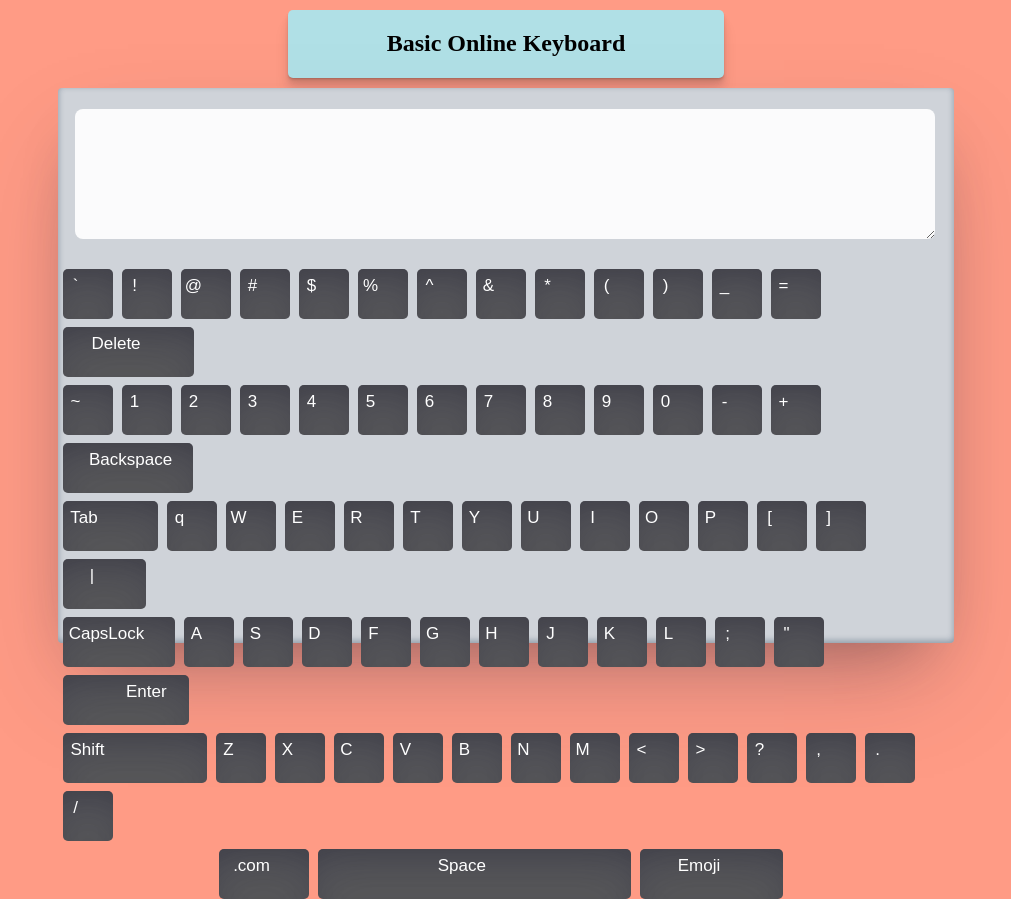
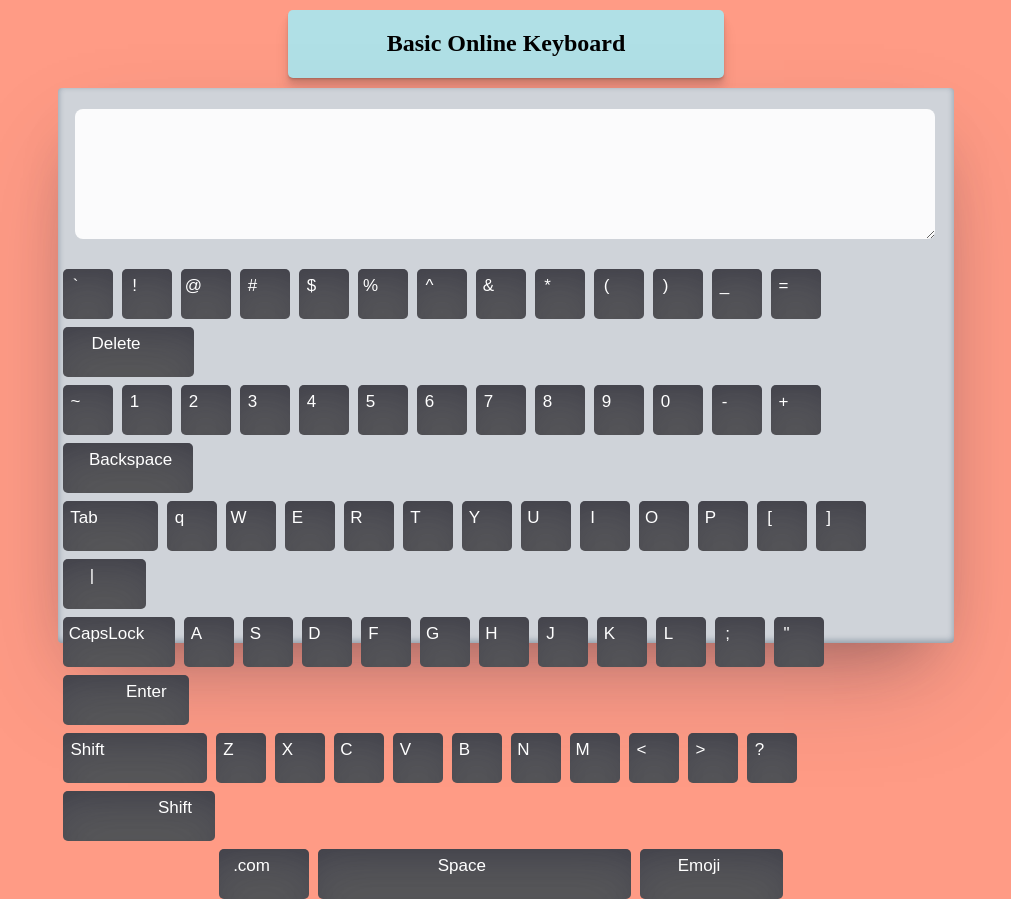
Before and after one commit to balamurugan301118008/Balamurugan-R---Keyboard-, a plain HTML site: page index.html in a window 1280 px wide. Shown: the whole page, without its empty margins (134-1145 px from the left). Drawn offline with Linux system fonts and the light colour scheme.

Commit message:
finished

```diff
--- a/index.html
+++ b/index.html
@@ -84,10 +84,7 @@
                 <button class="key" value="<"><</button>
                 <button class="key" value=">">></button>
                 <button class="key" value="?">?</button>
-                <button class="key" value=",">,</button>
-                <button class="key" value=".">.</button>
-                <button class="key" value="/">/</button>
-                <!-- <button class="key shift right" value="Shift">Shift</button> -->
+                <button class="key shift right" value="Shift">Shift</button>
                 <br>
                 <button class="key com" value=".com">.com</button>
                 <button class="key space" value="Space">Space</button>
--- a/style.css
+++ b/style.css
@@ -91,6 +91,14 @@ button.key.shift.left {
     color: white;
     background-color: #585858;
 }
+
+button.key.shift.right {
+    width: 152px;
+    padding-left: 95px;
+    color: white;
+    background-color: #585858;
+}
+
 button.key.backspace {
     width: 130px;
     padding-left: 26px;
```
